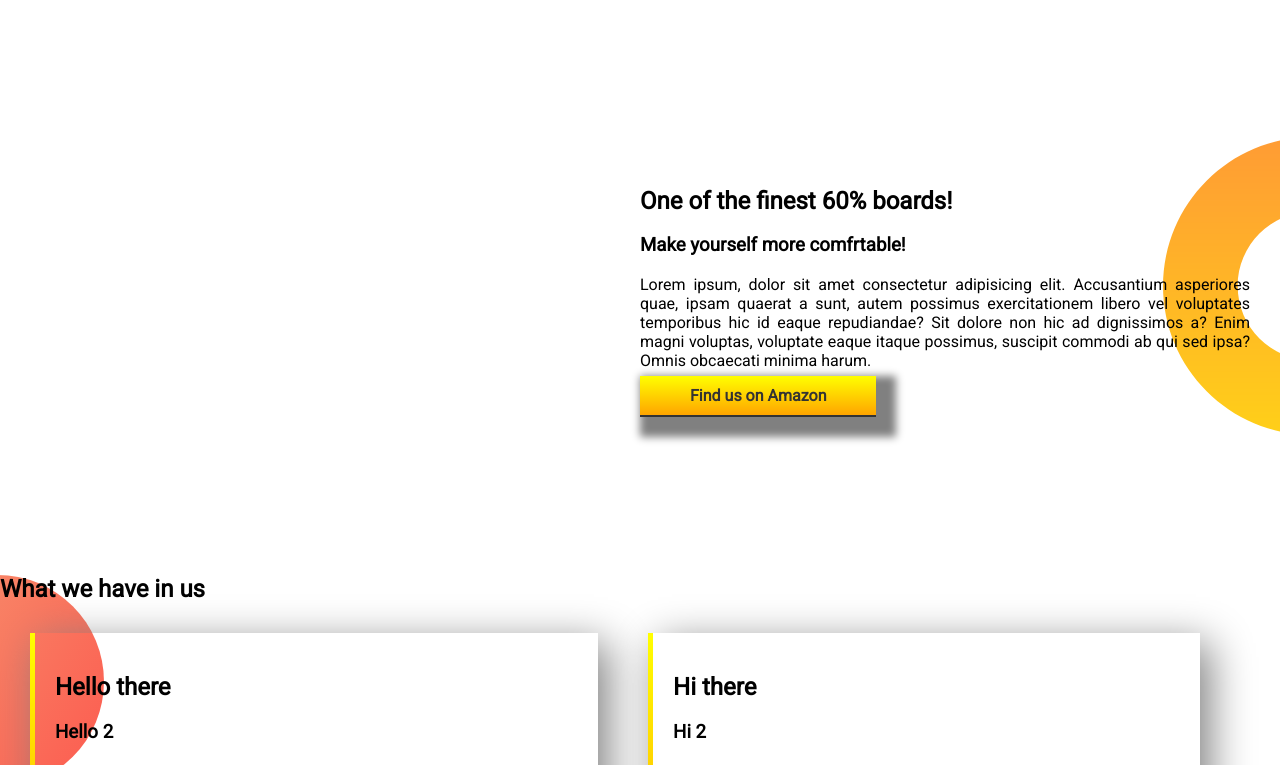
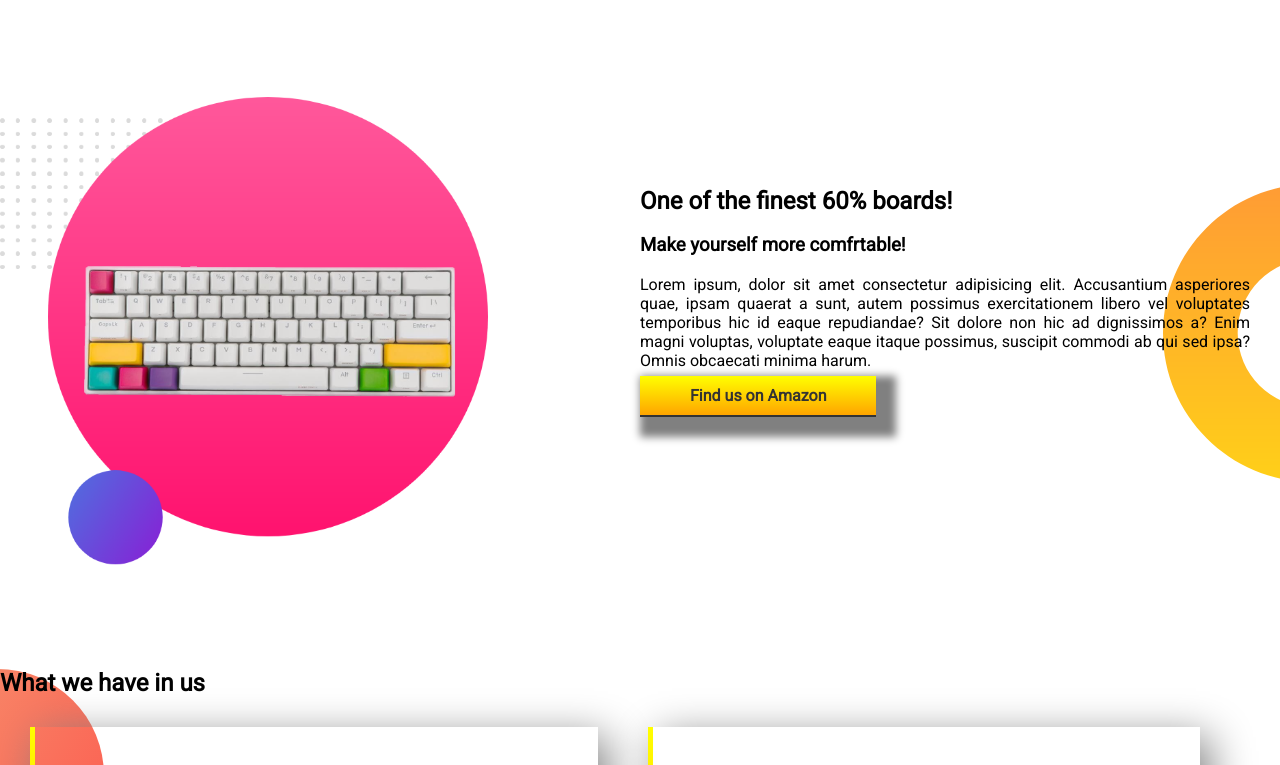
Before and after one commit to Faisal-Khan-Tushar/solo-kortesi, a plain HTML site: page index.html in a window 1280 px wide. Shown: the part 476-1241 px from the top of the page. Drawn offline with Linux system fonts and the light colour scheme; the site is published under a folder, as on GitHub Pages, so addresses that start at the root find nothing.

Commit message:
corrected

```diff
--- a/index.html
+++ b/index.html
@@ -35,7 +35,7 @@
 
   <section id="bg2" class="flexible-container">
     <div class="half-width">
-      <img class="half-width-image" src="/images/my-bg2 (1).png" alt="">
+      <img class="half-width-image" src="images/my-bg2 (1).png" alt="">
 
     </div>
     <div id="lekha2" class="half-width">
```
